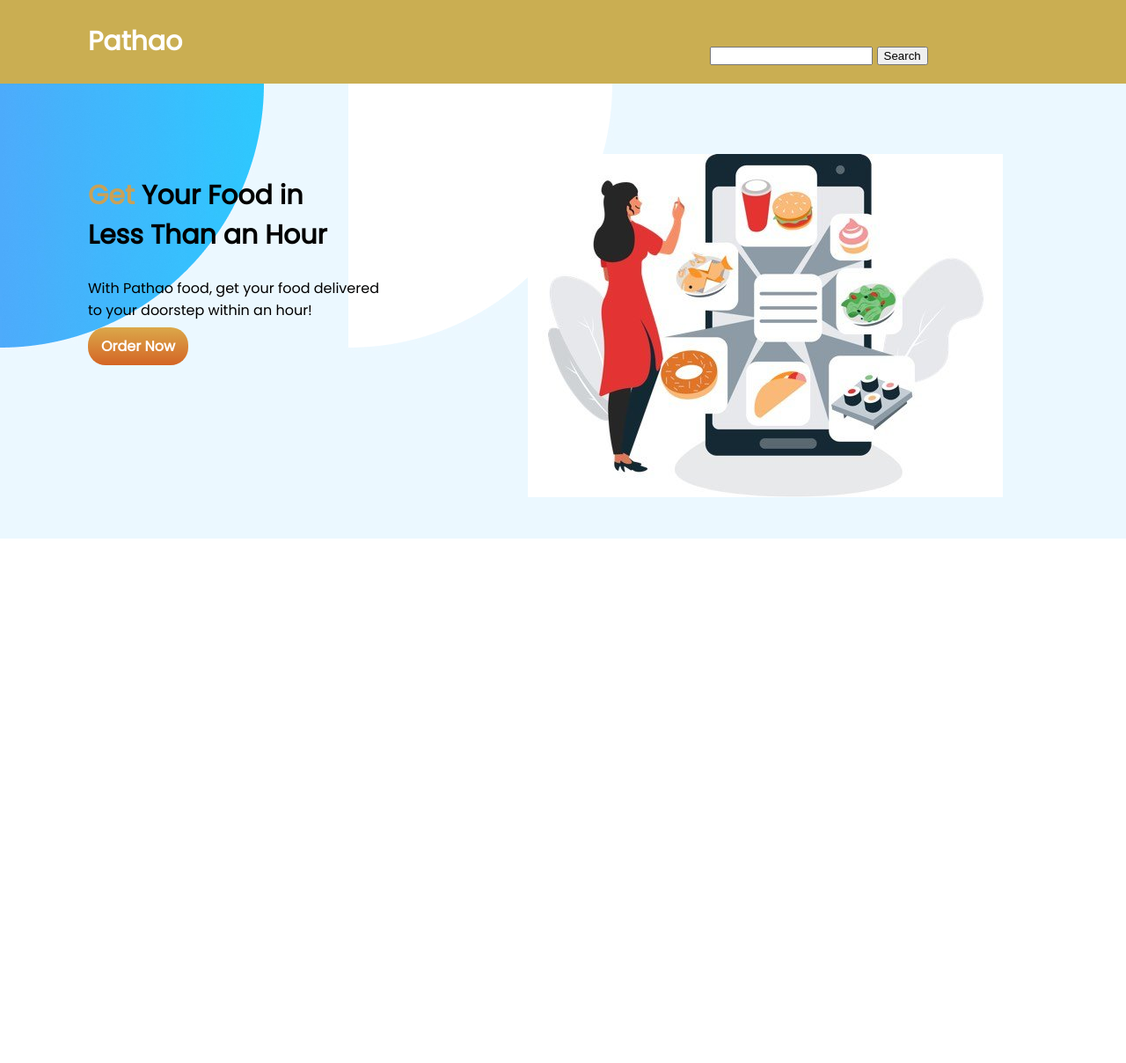
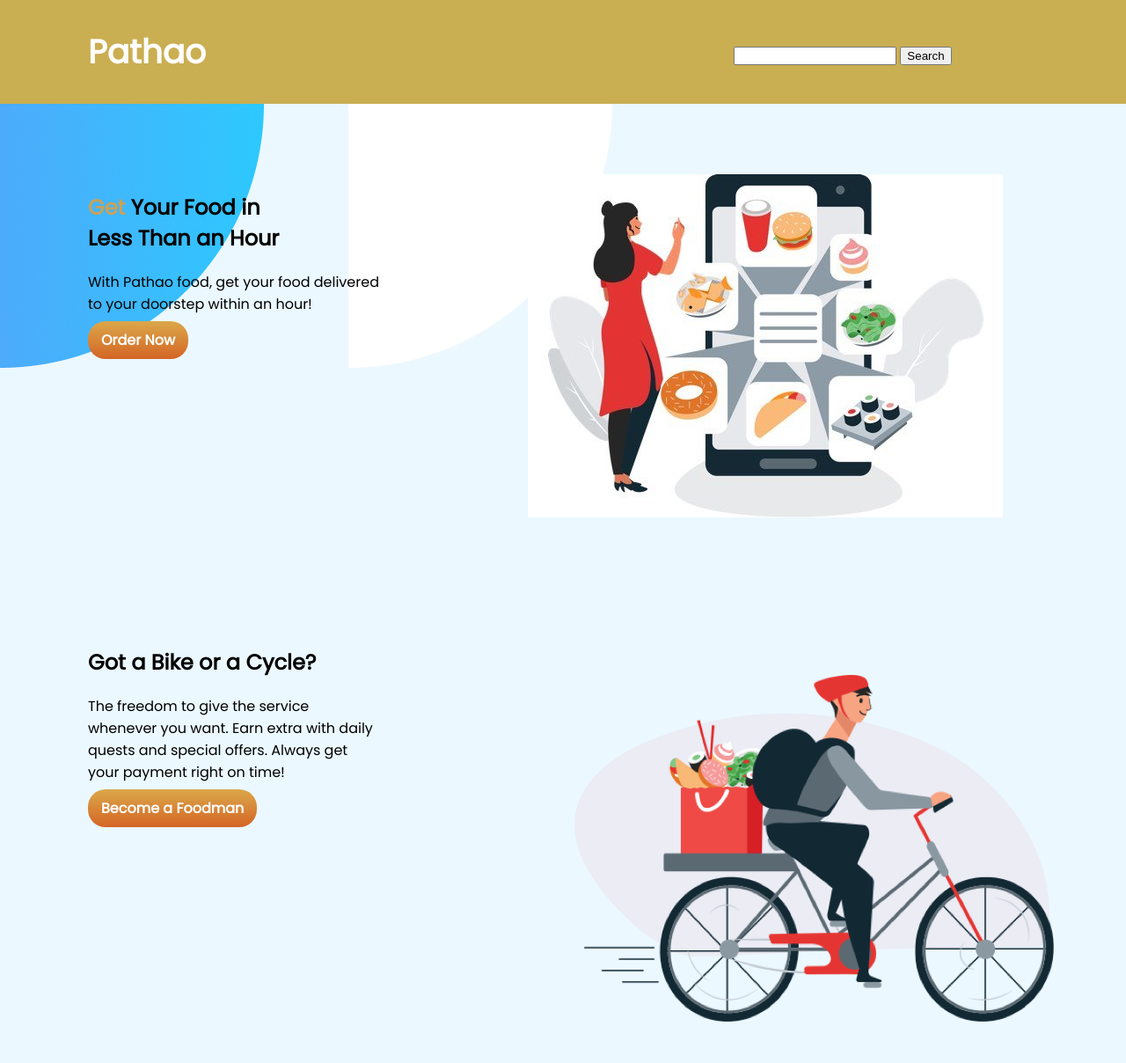
Before and after one commit to jahidhasansabbir/foody, a plain HTML site: page index.html in a window 1280 px wide. Shown: the whole page at 88% size. Before the commit the page ends 800 px from the top, so only its background shows below. Drawn offline with Linux system fonts and the light colour scheme.

Commit message:
got a bike text and image added

```diff
--- a/index.html
+++ b/index.html
@@ -36,18 +36,18 @@
             <img src="images/shapes/Select-and-set-your-food.jpg" alt="Picture of a boy">
         </div>
     </section>
-   <!-- <section class="flex history-foodpanda">
-        <div>
+    <section class="got-a-bike flex">
+        <div class="fast-delivary-text">
             <h1>Got a Bike or a Cycle?</h1>
             <p>The freedom to give the service whenever you want. Earn extra with daily quests and special offers. Always get your payment right on time!</p>
             <a class="button" href="" target="_blank">Become a Foodman</a>
         </div>
-        <div>
+        <div class="fast-delivary-image">
             <img style="width: 700px;" class="bitting-a-berger" src="images/shapes/ic_Food_Feature_1.png" alt="">
         </div>
     </section>
 
-    <div>
+   <!-- <div>
         <h2>My Recipies</h1>
         <p>We covered total 100 recipies in this site.
             So, you can read these recipies and cook various item in your home.
--- a/style.css
+++ b/style.css
@@ -4,6 +4,7 @@ body{
 }
 .header-section{
     background-color: rgb(202, 174, 82);
+    width: 100%;
 
 }
 .flex{
@@ -13,7 +14,8 @@ body{
     margin-left: 100px;
     color: white;
     font-weight: 700;
-    font-size: 100px;
+    font-size: 25px;
+
 }
 .search-item{
     margin-left: 600px;
@@ -43,26 +45,11 @@ body{
     border-radius: 20px;
     color: white;
     font-weight: 700;
-
 }
-
-.img{
-    width:100%;
-    height: auto;
-    border-radius: 20px;
-
+.got-a-bike{
+    padding-top: 80px;
+    background-image: url(images/shapes/Frame\ 57.jpg);
+    background-repeat: no-repeat;
+    background-position: right;
+    padding-bottom: 40px;
 }
-.mar{
-    width: 100%;
-    margin-left: 50px;
-    box-shadow: 5px 5px 10px gray;
-    padding: 10px;
-    border-radius: 20px;
-}
-h1{
-    font-size: 30px;
-}
-.mari{
-    margin-left: 100px;
-    margin-right: 150px;
-}
```
